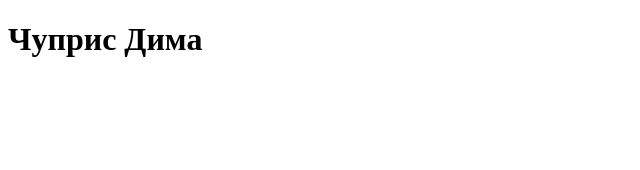
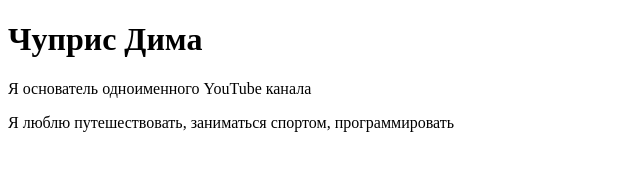
Before and after one commit to DimaChupris1972/myFirstHTML, a plain HTML site: page index.html in a window 1280 px wide. Shown: the whole page, without its empty margins (0-640 px from the left). Drawn offline with Linux system fonts and the light colour scheme.

Commit message:
Add two <p>

```diff
--- a/index.html
+++ b/index.html
@@ -8,5 +8,7 @@
 </head>
 <body>
     <h1>Чуприс Дима</h1>
+    <p> Я основатель одноименного YouTube канала </p>
+    <p> Я люблю путешествовать, заниматься спортом, программировать </p>
 </body>
 </html>
```
